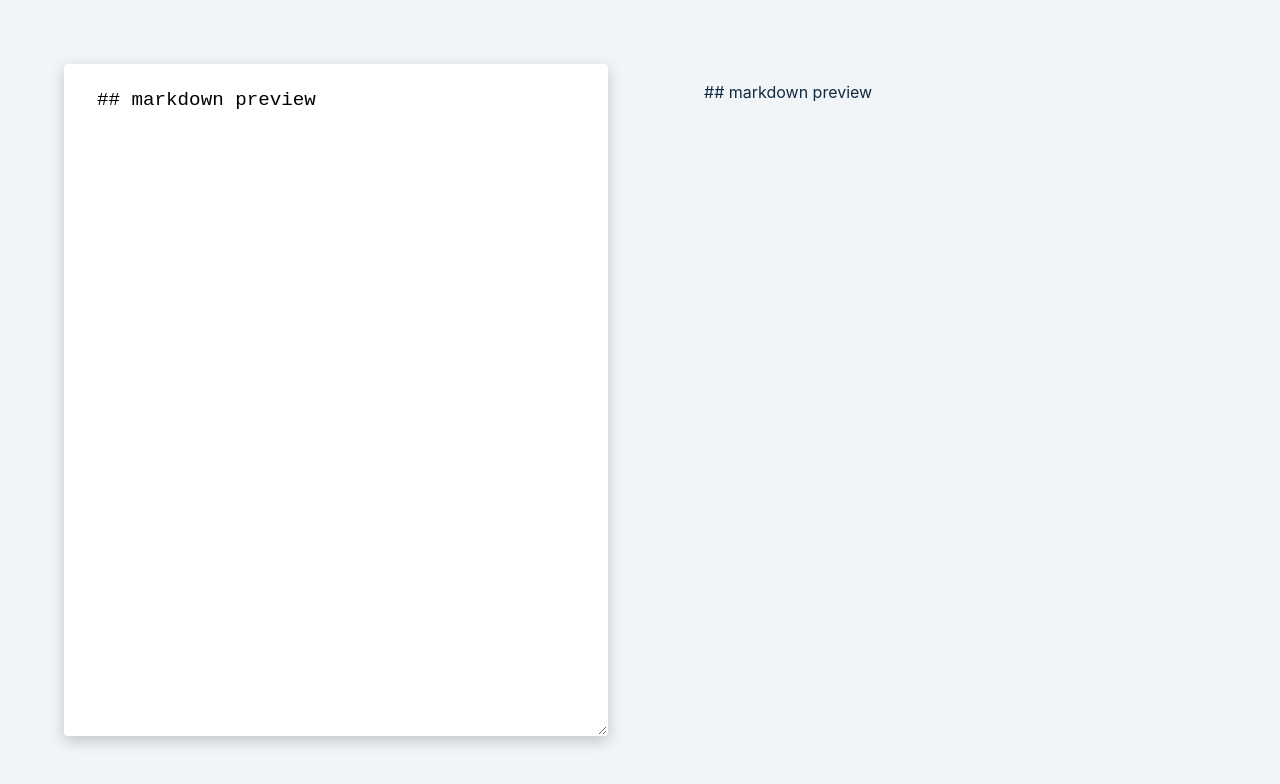
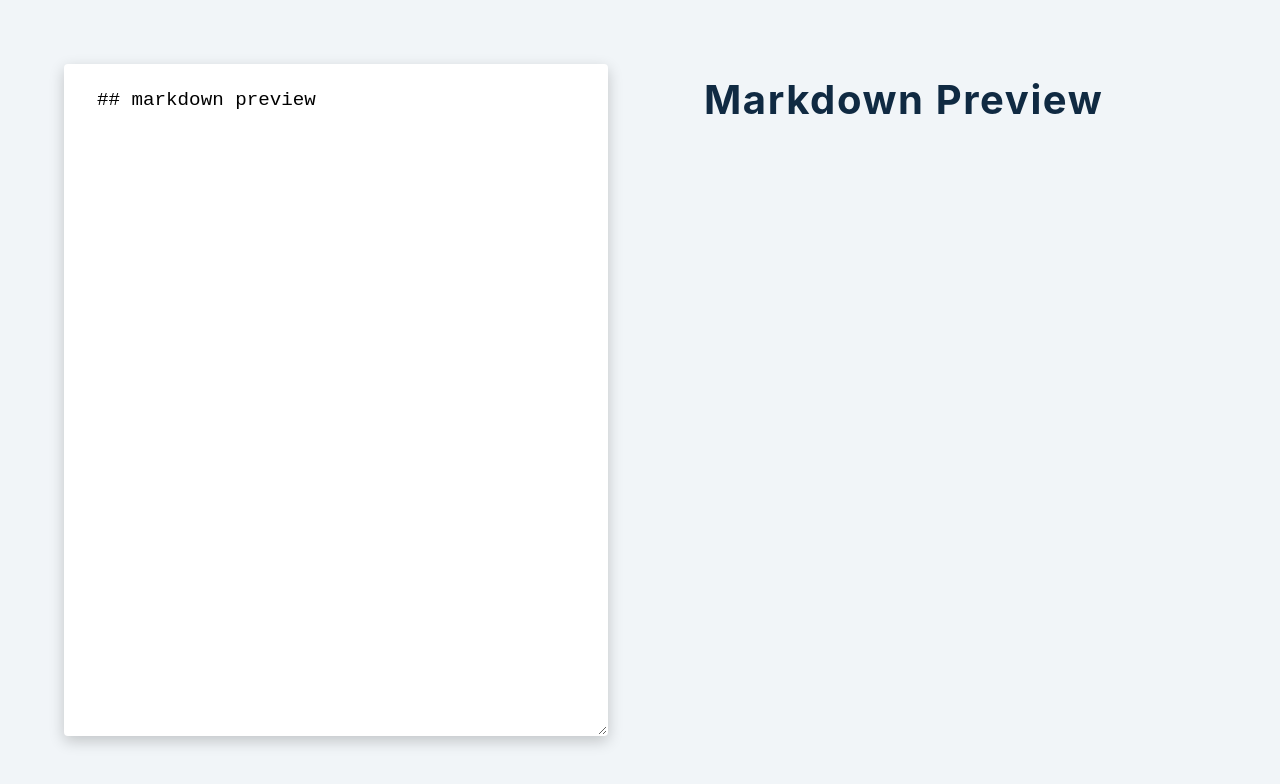
Before and after one commit to jos3ph-m/Markdown-Preview, a React (Create React App) app: page / in a window 1280 px wide. Shown: the top 784 px of the page. Built offline with nearby package versions, Linux system fonts and the light colour scheme.

Commit message:
Adding in markdown functionality

```diff
--- a/src/App.js
+++ b/src/App.js
@@ -11,7 +11,9 @@ function App() {
           value={markdown}
           onChange={(e) => setMarkdown(e.target.value)}
         ></textarea>
-        <article className="result">{markdown}</article>
+        <article className="result">
+          <ReactMarkdown>{markdown}</ReactMarkdown>
+        </article>
       </section>
     </main>
   );
```
